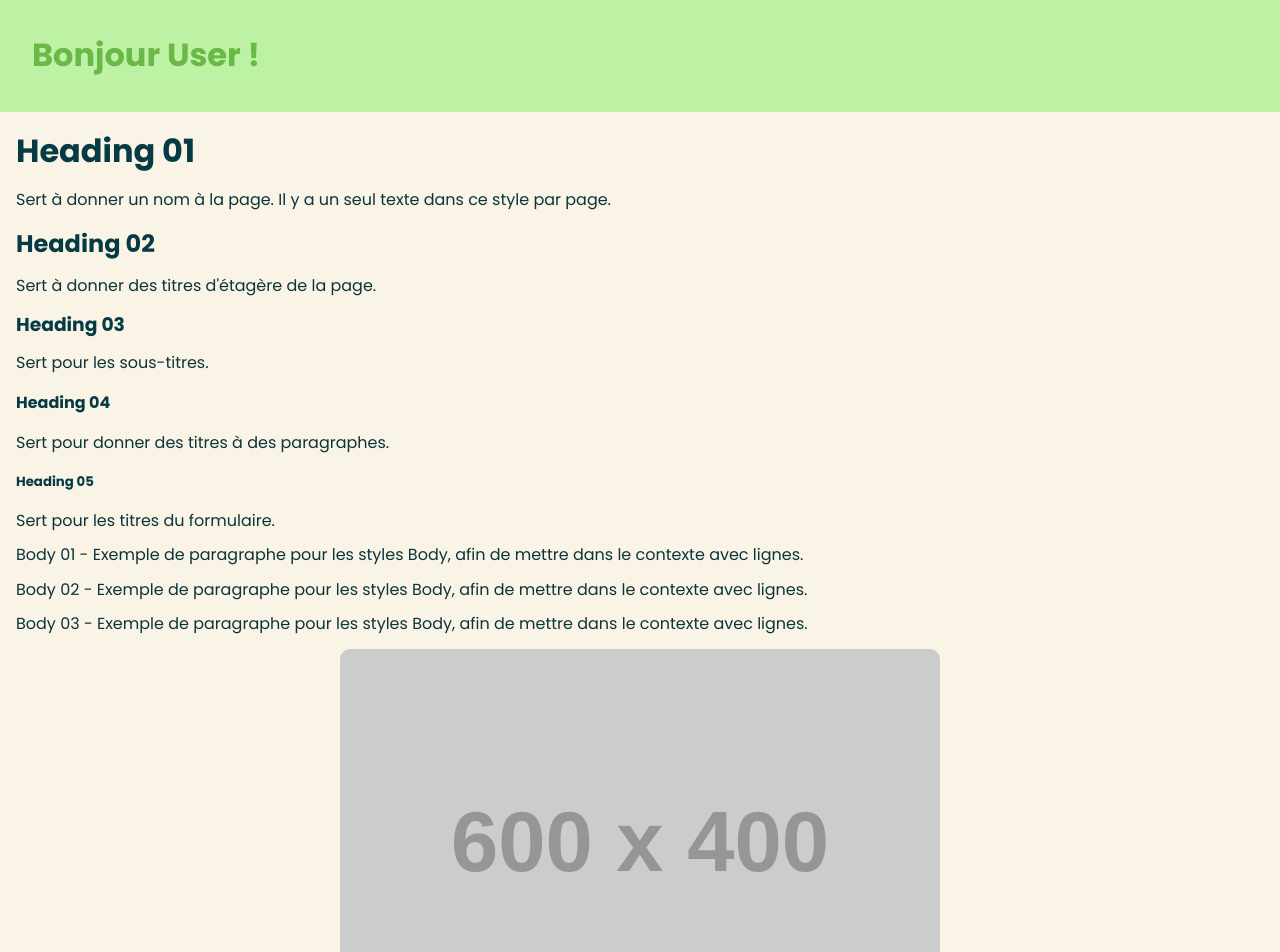
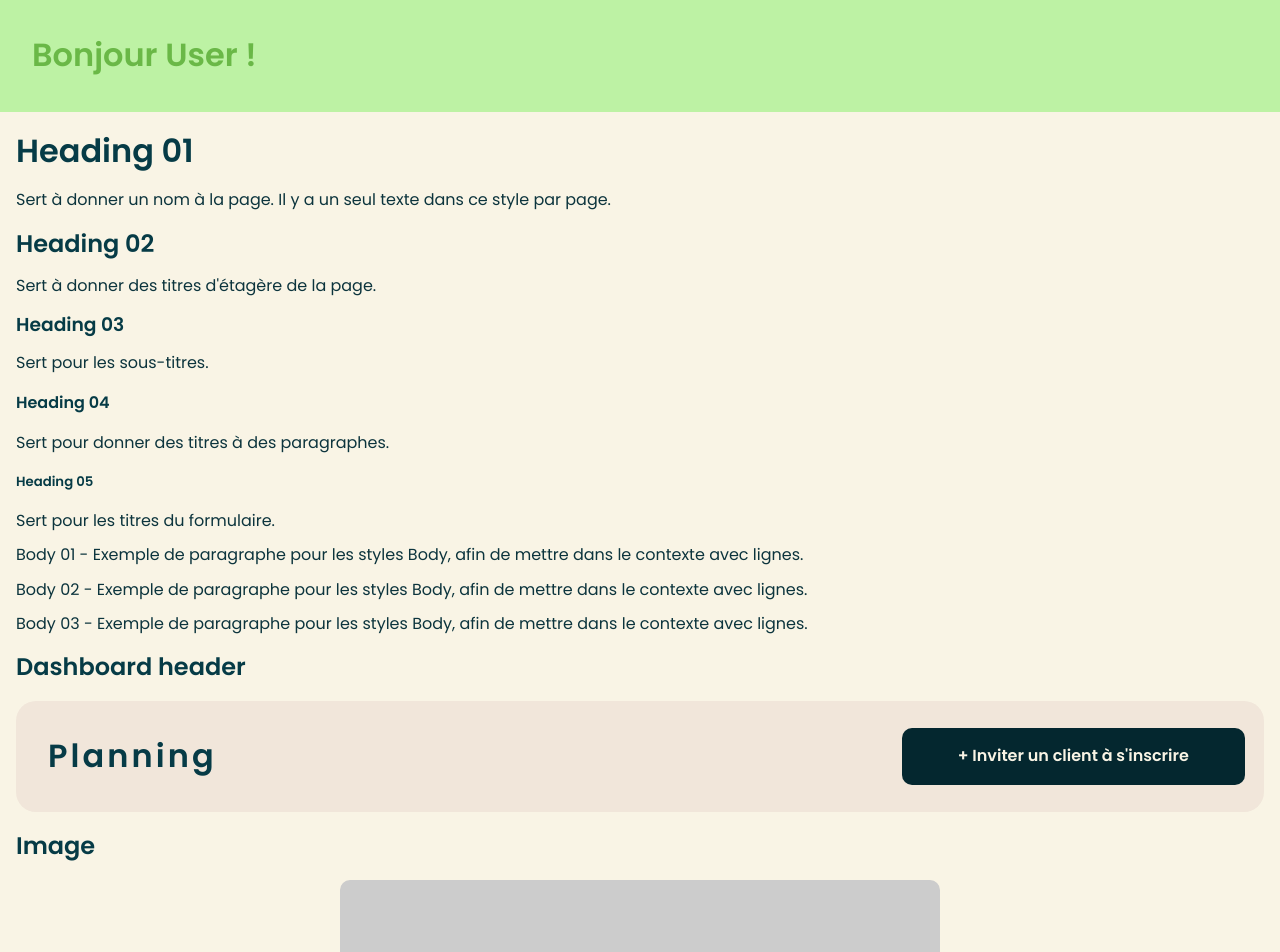
Before and after one commit to WildCodeSchool/cdajs-2405-projet-la-meute, a React (Vite) app in the folder client/: page /designsystem in a window 1280 px wide. Shown: the top 952 px of the page. Built offline with nearby package versions, Linux system fonts and the light colour scheme.

Commit message:
dashboard header

```diff
--- a/client/src/components/_atoms/Button/Button.scss
+++ b/client/src/components/_atoms/Button/Button.scss
@@ -14,18 +14,35 @@
     text-align: center;
 
     &.btn-submit {
-        background-color: $blue-200;
+        $background-color: $blue-200;
+        background-color: $background-color;
+        &:hover {
+            background-color: lighten($background-color, 10%);
+        }
     }
 
     &.btn-deny {
-        background-color: $blue-500;
+        $background-color: $blue-500;
+        background-color: $background-color;
+        &:hover {
+            background-color: lighten($background-color, 10%);
+        }
     }
 
     &.btn-invite {
-        background-color: $blue-500;
+        $background-color: $blue-500;
+        background-color: $background-color;
+        &:hover {
+            background-color: lighten($background-color, 10%);
+        }
     }
 
     &.btn-default {
-        // rules
+        $background-color: $blue-200;
+        background-color: $background-color;
+        &:hover {
+            background-color: lighten($background-color, 10%);
+        }
     }
+
 }
--- a/client/src/components/_atoms/Button/Button.tsx
+++ b/client/src/components/_atoms/Button/Button.tsx
@@ -6,7 +6,7 @@ export default function Button({
 	type,
 	children,
 	href,
-}: { type: ButtonTypes; children: string; href: string }) {
+}: { type: ButtonTypes; href: string; children?: string }) {
 	const buttonType = type === "form-submit" ? "submit" : "button";
 	const buttonClassName =
 		type === "form-submit"
@@ -24,7 +24,7 @@ export default function Button({
 				className={buttonClassName}
 				onClick={() => console.log(buttonClassName)}
 			>
-				{children}
+				{type === "invite" && !children ? "+ Inviter un client à s'inscrire" : children}
 			</button>
 		</a>
 	);
--- /dev/null
+++ b/client/src/components/_atoms/H1/H1.scss
@@ -0,0 +1,10 @@
+@import "@style";
+
+
+.h1 {
+    @include title;
+}
+
+.dashHeader__title {
+    letter-spacing: 0.15ch;
+}
--- /dev/null
+++ b/client/src/components/_atoms/H1/H1.tsx
@@ -0,0 +1,7 @@
+import "./H1.scss";
+
+export default function H1({ className, children }: { className?: string;children: React.ReactNode }) {
+    return (
+        <h1 className={`h1 ${className}`}>{children}</h1>
+    );
+}
--- /dev/null
+++ b/client/src/components/_molecules/DashHeader/DashHeader.scss
@@ -0,0 +1,12 @@
+@import "@style";
+
+.dashHeader {
+    display: flex;
+    align-items: center;
+    justify-content: space-between;
+    gap: 1rem;
+    background-color: $beige-200;
+    padding: 1rem;
+    margin: 1rem;
+    border-radius: $windows-radius;
+}
--- /dev/null
+++ b/client/src/components/_molecules/DashHeader/DashHeader.tsx
@@ -0,0 +1,14 @@
+import H1 from "@/components/_atoms/H1/H1";
+import "./DashHeader.scss";
+import Button from "@/components/_atoms/Button/Button";
+
+export default function DashHeader({ title }: { title: string }) {
+    return (
+        <>
+            <header className="dashHeader">
+                <H1 className="dashHeader__title">{title}</H1>
+                <Button type="invite" href={""} />
+            </header>
+        </>
+    );
+}
--- a/client/src/components/_molecules/Form/Form.scss
+++ b/client/src/components/_molecules/Form/Form.scss
@@ -12,7 +12,7 @@
     margin: auto;
 
     h2 {
-        color: $blue-100;
+        color: $primary-light;
         font-weight: $semiBold;
         font-size: $xl;
         margin: 0;
--- a/client/src/layouts/Header.tsx
+++ b/client/src/layouts/Header.tsx
@@ -1,8 +1,11 @@
+//import { ReactComponent as Cloche } from "@/assets/icons/cloche.svg";
+
 export default function Header() {
 	return (
 		<>
 			<header className="header">
 				<h1>Bonjour User !</h1>
+				{/* <Cloche /> */}
 			</header>
 		</>
 	);
--- a/client/src/pages/DesignSystem/DesignSystem.tsx
+++ b/client/src/pages/DesignSystem/DesignSystem.tsx
@@ -2,6 +2,7 @@ import Button from "@/components/_atoms/Button/Button";
 import TextInput from "@/components/_atoms/Inputs/TextInput/TextInput";
 import NewTag from "@/components/_atoms/Tag/NewTag";
 import Tag from "@/components/_atoms/Tag/Tag";
+import DashHeader from "@/components/_molecules/DashHeader/DashHeader";
 import Form from "@/components/_molecules/Form/Form";
 
 export default function DesignSystem() {
@@ -38,6 +39,11 @@ export default function DesignSystem() {
 					</p>
 				</div>
 				<div>
+					<h2>Dashboard header</h2>
+					<DashHeader title="Planning" />
+				</div>
+				<div>
+					<h2>Image</h2>
 					<figure>
 						<img src="https://placehold.co/600x400" alt="empty placeholder" />
 						<figcaption>Caption — Détails</figcaption>
@@ -57,9 +63,7 @@ export default function DesignSystem() {
 							</Button>
 						</div>
 						<div>
-							<Button type="invite" href="/">
-								+ Inviter un client à s'inscrire
-							</Button>
+							<Button type="invite" href="/" />
 						</div>
 						<div>
 							<Button type="button" href="/">
@@ -98,7 +102,7 @@ export default function DesignSystem() {
 							Me connecter
 						</Button>
 						<p>
-							On peut ajouter d'autres <strong>champs</strong>.{" "}
+							On peut ajouter d'autres <strong>champs</strong>.
 							<a href="/">Un lien par exemple</a>.
 						</p>
 					</Form>
--- a/client/src/styles/_mixins.scss
+++ b/client/src/styles/_mixins.scss
@@ -2,7 +2,8 @@
 
 @mixin title {
     color: $blue-400;
-    padding-inline: 1rem;
+    margin-inline: 1rem;
+    font-weight: $semiBold;
 }
 
 @mixin quote {
--- a/client/src/styles/_variables.scss
+++ b/client/src/styles/_variables.scss
@@ -6,6 +6,8 @@ $secondary-dark: #8cc871;
 $secondary-light: #ecec59;
 
 $accent-color: #ffa84d;
+
+$beige-200: #F1E6DA;
 
 $blue-600: #021418;
 $blue-500: #04272f;
```
Also changed, not shown: client/src/assets/icons/cloche.svg (added), client/src/styles/global.scss (line endings or trailing spaces).
